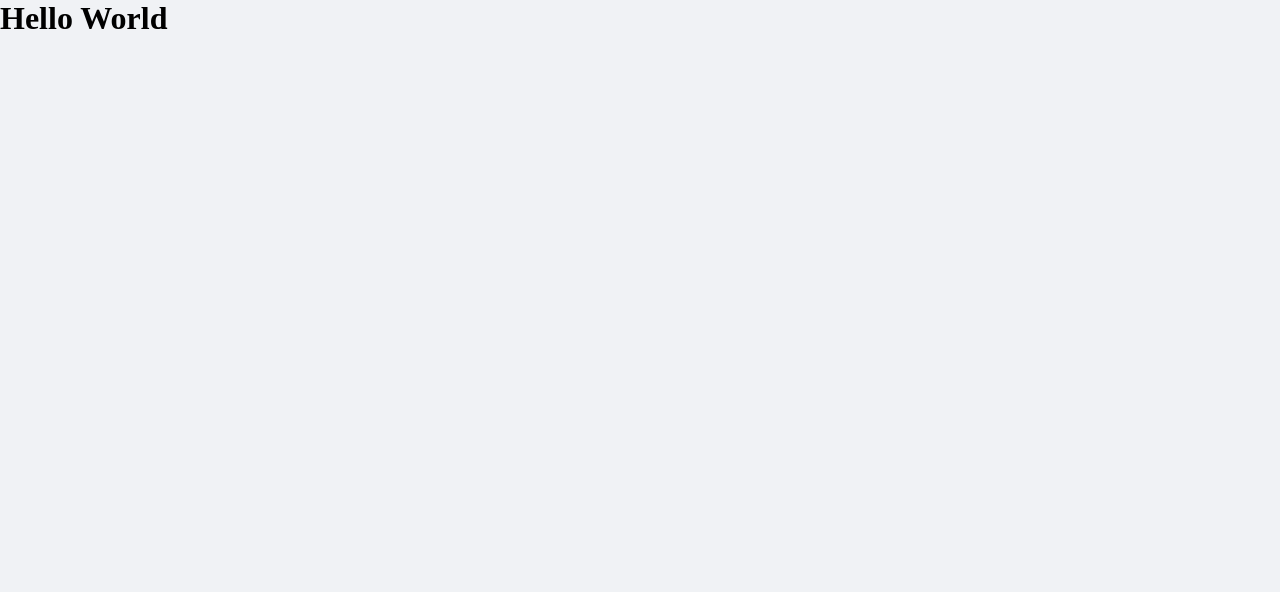
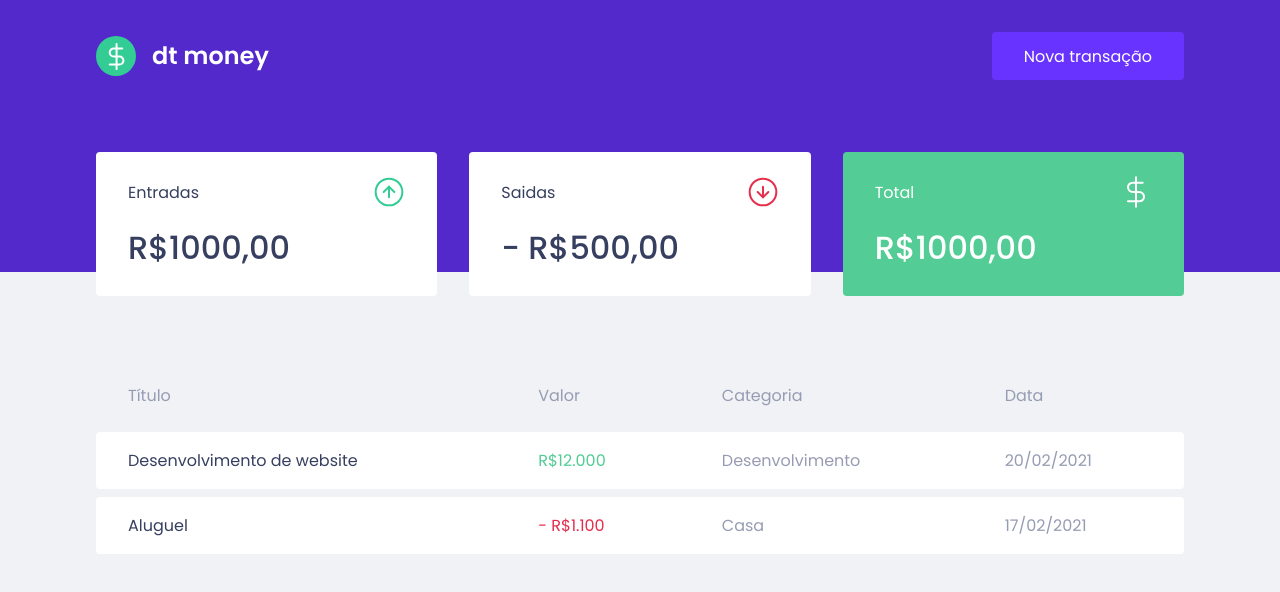
Before and after one commit to ardotheedu/dt.money-ignite, a React (Create React App) app: page / in a window 1280 px wide. Shown: the top 592 px of the page. Built offline with nearby package versions, Linux system fonts and the light colour scheme.

Commit message:
feat: components

```diff
--- a/public/index.html
+++ b/public/index.html
@@ -1,10 +1,12 @@
 <!DOCTYPE html>
 <html lang="en">
   <head>
+    <link rel="preconnect" href="https://fonts.gstatic.com" >
     <meta charset="utf-8" />
     <meta name="viewport" content="width=device-width, initial-scale=1" />
     <link rel="shortcut icon" href="favicon.png" type="image/png">
     <title>dtmoney</title>
+    <link href="https://fonts.googleapis.com/css2?family=Poppins:wght@400;500;600&display=swap" rel="stylesheet" >
   </head>
   <body>
     <noscript>You need to enable JavaScript to run this app.</noscript>
--- a/src/App.tsx
+++ b/src/App.tsx
@@ -1,9 +1,12 @@
+import {Header} from './Components/Header'
+import {Dashboard} from './Components/Dashboard'
 import {GlobalStyle} from './styles/global'
 export function App() {
   return (
-    <div className="App">
-      <h1>Hello World</h1>
+    <>
+      <Header />
+      <Dashboard />
       <GlobalStyle />
-    </div>
+    </>
   );
 }
--- /dev/null
+++ b/src/Components/Dashboard/index.tsx
@@ -0,0 +1,11 @@
+import {Container} from './styles'
+import {Summary} from '../Summary'
+import { TransactionsTable } from '../TransactionsTable'
+export function Dashboard() {
+    return (
+        <Container>
+            <Summary />
+            <TransactionsTable />
+        </Container>
+    )
+}
--- /dev/null
+++ b/src/Components/Dashboard/styles.ts
@@ -0,0 +1,7 @@
+import styled from 'styled-components';
+
+export const Container = styled.main`
+    max-width: 1120px;
+    margin: 0 auto;
+    padding: 2.5rem 1rem;
+`;
--- /dev/null
+++ b/src/Components/Header/index.tsx
@@ -0,0 +1,15 @@
+import logoImg from '../../assets/logo.svg'
+import {Container, Content} from './styles'
+
+export function Header() {
+    return (
+       <Container>
+           <Content>
+            <img src={logoImg} alt="dt money" />
+            <button type="button">
+                Nova transação
+            </button>
+           </Content>
+       </Container>
+    )
+}
--- /dev/null
+++ b/src/Components/Header/styles.ts
@@ -0,0 +1,31 @@
+import styled from 'styled-components';
+
+export const Container = styled.header`
+    background: var(--blue);
+`;
+
+export const Content = styled.div`
+    max-width: 1120px;
+    margin: 0 auto;
+
+    padding: 2rem 1rem 12rem;
+    display: flex;
+    align-items: center;
+    justify-content: space-between;
+
+    button {
+        font-size: 1rem;
+        color: #fff;
+        background: var(--blue-ligth);
+        border: 0;
+        padding: 0 2rem;
+        border-radius: 0.25rem;
+        height: 3rem;
+
+        transition: filter 0.2s;
+
+        &:hover {
+            filter: brightness(0.9)
+        }
+    }
+`;
--- /dev/null
+++ b/src/Components/Summary/index.tsx
@@ -0,0 +1,33 @@
+import incomeImg from '../../assets/income.svg'
+import outcomeImg from '../../assets/outcome.svg'
+import totalImg from '../../assets/total.svg'
+
+import {Container} from './styles'
+
+export function Summary() {
+    return(
+        <Container>
+            <div>
+                <header>
+                    <p>Entradas</p>
+                    <img src={incomeImg} alt="Entradas" />
+                </header>
+                <strong>R$1000,00</strong>
+            </div>
+            <div>
+                <header>
+                    <p>Saidas</p>
+                    <img src={outcomeImg} alt="Saidas" />
+                </header>
+                <strong>- R$500,00</strong>
+            </div>
+            <div className="highlight">
+                <header>
+                    <p>Total</p>
+                    <img src={totalImg} alt="Total" />
+                </header>
+                <strong>R$1000,00</strong>
+            </div>
+        </Container>
+    )
+}
--- /dev/null
+++ b/src/Components/Summary/styles.ts
@@ -0,0 +1,34 @@
+import styled from 'styled-components';
+
+export const Container = styled.div`
+    display: grid;
+    grid-template-columns: repeat(3, 1fr);
+    gap: 2rem;
+    margin-top: -10rem;
+
+    div {
+        background: var(--shape);
+        padding: 1.5rem 2rem;
+        border-radius: 0.25rem;
+        color: var(--text-title);
+
+        header {
+            display: flex;
+            align-items: center;
+            justify-content: space-between;
+        }
+
+        strong {
+            display: block;
+            margin-top: 1rem;
+            font-size: 2rem;
+            font-weight: 500;
+            line-height: 3rem;
+        }
+
+        &.highlight{
+            background: var(--green);
+            color: #fff;
+        }
+    }
+`;
--- /dev/null
+++ b/src/Components/TransactionsTable/index.tsx
@@ -0,0 +1,32 @@
+import {Container} from './styles'
+
+export function TransactionsTable() {
+    return (
+        <Container>
+            <table>
+                <thead>
+                    <tr>
+                        <th>Título</th>
+                        <th>Valor</th>
+                        <th>Categoria</th>
+                        <th>Data</th>
+                    </tr>
+                </thead>
+                <tbody>
+                    <tr>
+                        <td>Desenvolvimento de website</td>
+                        <td className="deposit">R$12.000</td>
+                        <td>Desenvolvimento</td>
+                        <td>20/02/2021</td>
+                    </tr>
+                    <tr>
+                        <td>Aluguel</td>
+                        <td className="withdraw">- R$1.100</td>
+                        <td>Casa</td>
+                        <td>17/02/2021</td>
+                    </tr>
+                </tbody>
+            </table>
+        </Container>
+    )
+}
--- /dev/null
+++ b/src/Components/TransactionsTable/styles.ts
@@ -0,0 +1,37 @@
+import styled from "styled-components"
+
+export const Container = styled.div`
+    margin-top: 4rem;
+    table {
+        width: 100%;
+        border-spacing: 0 0.5rem;
+
+        th {
+            color: var(--text-body);
+            font-weight: 400;
+            padding: 1rem 2rem;
+            text-align: left;
+            line-height: 1.5rem;
+        }
+        td {
+            padding: 1rem 2rem;
+            border: 0;
+            background: var(--shape);
+            color: var(--text-body);
+
+            &:first-child {
+                border-radius: 0.25rem 0 0 0.25rem;
+                color: var(--text-title);
+            }
+            &:last-child {
+                border-radius: 0 0.25rem 0.25rem 0;
+            }
+            &.deposit {
+                color: var(--green)
+            }
+            &.withdraw {
+                color: var(--red)
+            }
+        }
+    }
+`;
--- a/src/styles/global.ts
+++ b/src/styles/global.ts
@@ -3,6 +3,7 @@
 export const GlobalStyle = createGlobalStyle`
     :root {
         --background: #f0f2f5;
+        --green: #53cc95;
         --red: #e52e4d;
         --blue: #5429cc;
 
@@ -34,6 +35,15 @@
         -webkit-font-smoothing: antialiased;
     }
 
+    body, input, textarea, button {
+        font-family: 'Poppins', sans-serif;
+        font-weight: 400;
+    }
+
+    h1, h2, h3, h4, h6, strong {
+        font-weight: 600;
+    }
+
     button {
         cursor: pointer;
     }
```
